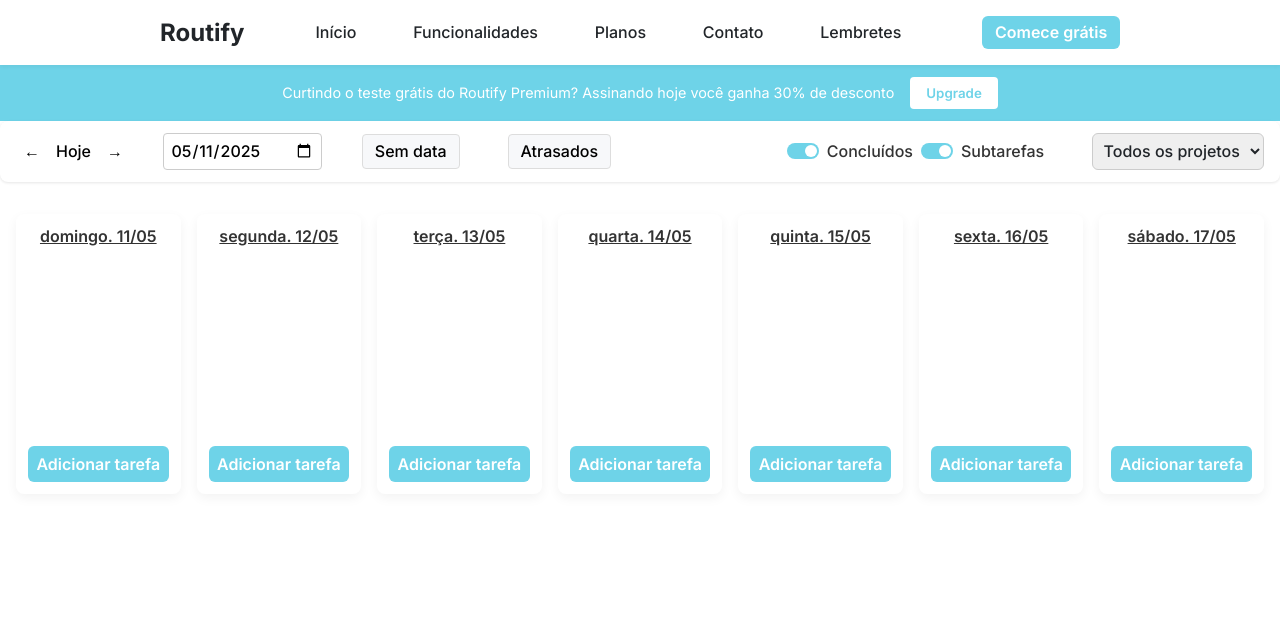
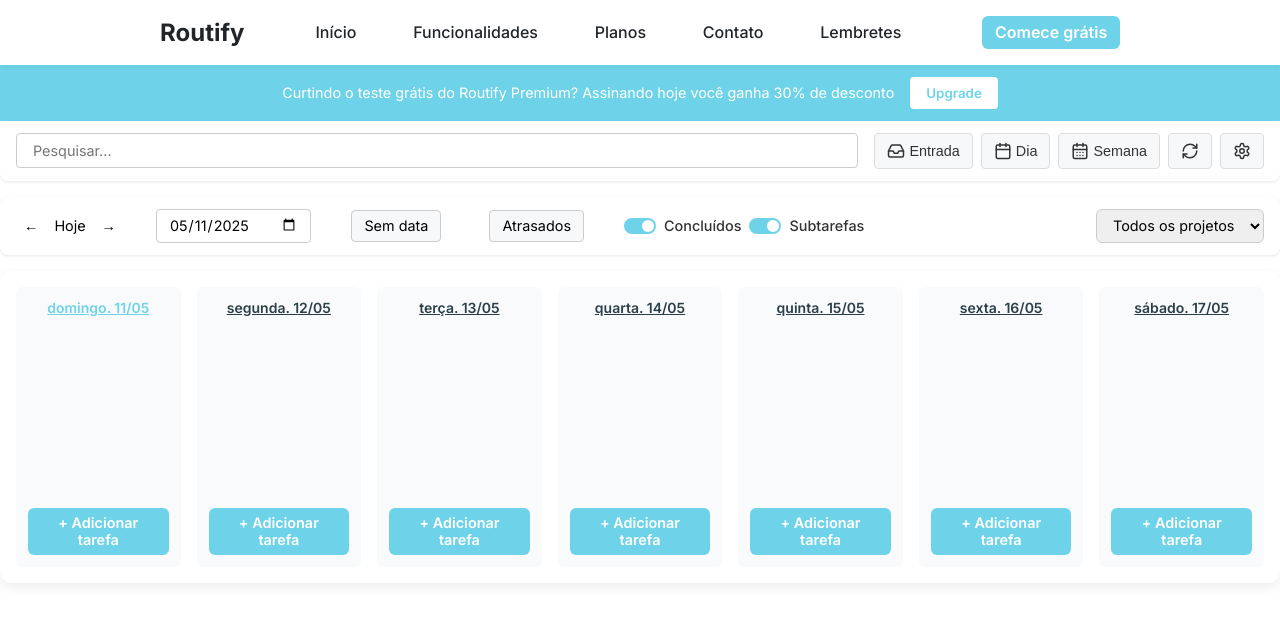
Before and after one commit to probsicke/routify, a React (Vite) app: page /semana in a window 1280 px wide. Shown: the top 624 px of the page. Built offline with nearby package versions, Linux system fonts and the light colour scheme.

Commit message:
frame create

```diff
--- a/package.json
+++ b/package.json
@@ -13,6 +13,7 @@
   "dependencies": {
     "date-fns": "^4.1.0",
     "framer-motion": "^12.12.1",
+    "lucide-react": "^0.511.0",
     "react": "^19.1.0",
     "react-dom": "^19.1.0",
     "react-router-dom": "^7.6.0"
--- /dev/null
+++ b/src/components/Frame/Frame.module.css
@@ -0,0 +1,43 @@
+
+:root {
+  --routify-blue: #6ED3E8;
+}
+
+.frame {
+  position: relative;
+  background-color: var(--routify-blue);
+  padding: 3rem 2rem;
+  text-align: center;
+  overflow: hidden;
+  margin: 2rem auto;
+}
+
+.frame::before {
+  content: '';
+  position: absolute;
+  top: 1rem;
+  left: 1rem;
+  width: 80px;
+  height: 80px;
+  background-image: radial-gradient(circle, rgba(255,255,255,0.5) 20%, transparent 20%);
+  background-size: 10px 10px;
+}
+
+.frame::after {
+  content: '';
+  position: absolute;
+  bottom: 1rem;
+  right: 1rem;
+  width: 80px;
+  height: 80px;
+  background-image: radial-gradient(circle, rgba(255,255,255,0.5) 20%, transparent 20%);
+  background-size: 10px 10px;
+  transform: rotate(180deg);
+}
+
+.screenshot {
+  max-width: 70%;
+  height: auto;
+  border-radius: 6px;
+  box-shadow: 0 4px 8px rgba(0,0,0,0.1);
+}
--- /dev/null
+++ b/src/components/Frame/Frame.tsx
@@ -0,0 +1,15 @@
+import React from 'react'
+import styles from './Frame.module.css'
+
+interface FrameProps {
+  src: string
+  alt?: string
+}
+
+export const Frame: React.FC<FrameProps> = ({ src, alt = 'Weekly View Screenshot' }) => (
+  <div className={styles.frame}>
+    <img src={src} alt={alt} className={styles.screenshot} />
+  </div>
+)
+
+export default Frame
--- a/src/components/WeekView/WeekView.css
+++ b/src/components/WeekView/WeekView.css
@@ -1,3 +1,47 @@
+.week-toolbar {
+  display: flex;
+  align-items: center;
+  gap: 1rem;
+  padding: 0.75rem 1rem;
+  background: #fff;
+  border-radius: 8px;
+  box-shadow: 0 1px 3px rgba(0, 0, 0, 0.1);
+  margin-bottom: 1rem;
+}
+
+.week-toolbar__search {
+  flex: 1;
+  padding: 0.5rem 1rem;
+  border: 1px solid #ccc;
+  border-radius: 4px;
+  font-size: 0.9rem;
+  font-family: 'Inter', sans-serif;
+}
+
+.week-toolbar__actions {
+  display: flex;
+  align-items: center;
+  gap: 0.5rem;
+}
+
+.toolbar-btn {
+  display: flex;
+  align-items: center;
+  gap: 0.25rem;
+  padding: 0.5rem 0.75rem;
+  background: #f7f8fa;
+  border: 1px solid #ddd;
+  border-radius: 4px;
+  font-size: 0.9rem;
+  color: #333;
+  cursor: pointer;
+  transition: background 0.2s, border-color 0.2s;
+}
+
+.toolbar-btn:hover {
+  background: #e2e6ea;
+  border-color: #ccc;
+}
 
 .week-header {
   display: flex;
@@ -13,107 +57,76 @@
 .week-header .nav-buttons button {
   background: none;
   border: none;
-  font-size: 1rem;
+  font-size: 0.9rem;
   padding: 0.5rem;
   cursor: pointer;
 }
+
 .week-header .today-btn {
-  font-size: 1rem;
+  font-size: 0.9rem;
   font-family: 'Inter', sans-serif;
-  font-weight: 500;
   background: #f0f4f8;
   border-radius: 4px;
 }
 
-.week-header .date-picker {
-  font-size: 1rem;
-  font-weight: 500;
+.week-header .date-picker,
+.week-header .filter-btn,
+.week-header .project-select {
+  font-size: 0.9rem;
   font-family: 'Inter', sans-serif;
-  padding: 0.4rem;
+  padding: 0.4rem 0.75rem;
   border: 1px solid #ccc;
   border-radius: 4px;
 }
 
 .week-header .filter-btn {
-  font-weight: 500;
-  font-family: 'Inter', sans-serif;
+  font-size: 0.9rem;
   background: #f7f8fa;
-  border: 1px solid #ddd;
-  border-radius: 4px;
-  padding: 0.4rem 0.75rem;
-  cursor: pointer;
-  font-size: 1rem;
+  border-color: #ccc;
+  ;
   margin: 0 0.5rem;
   transition: background 0.2s, border-color 0.2s;
 }
 
-.filter-btn:hover {
+.week-header .filter-btn:hover {
   background: #e2e6ea;
   border-color: #ccc;
 }
 
+.week-header .project-select {
+  font-size: 0.9rem;
+  margin-left: auto;
+  border-radius: 6px;
+}
+
 .week-header .toggles {
-  color: #212529;
-  font-family: 'Inter', sans-serif;
   display: flex;
   gap: 0.5rem;
-  font-weight: 500;
-  margin-left: auto;
-}
-.week-header .toggle {
-  font-family: 'Inter', sans-serif;
-  display: flex;
-  align-items: center;
-  gap: 0.25rem;
-  cursor: pointer;
-  font-size: 1rem;
-}
-
-.week-header .project-select {
-  color: #212529;
-  font-size: 1rem;
-  font-family: 'Inter', sans-serif;
-  padding: 0.4rem;
-  border: 1px solid #ccc;
-  border-radius: 6px;
-  font-weight: 500;
-  margin-left: 1rem;
-}
-
-.week-view {
-  display: grid;
-  grid-template-columns: repeat(7, 1fr);
-  grid-template-rows: minmax(280px, auto);
-  gap: 1rem;
-  padding: 1rem;
-}
-
-.toggles {
-  display: flex;
-  gap: 1.5rem;
   align-items: center;
 }
 
-.toggle-label {
+.week-header .toggle-label {
+  font-family: 'Inter', sans-serif;
+  font-size: 0.9rem;
   display: flex;
   align-items: center;
   gap: 0.5rem;
   cursor: pointer;
 }
 
-.switch {
+.week-header .switch {
   position: relative;
   width: 32px;
   height: 16px;
 }
 
-.switch input {
+.week-header .switch input {
   opacity: 0;
   width: 0;
   height: 0;
 }
 
-.slider {
+.week-header .slider {
   position: absolute;
   top: 0;
   left: 0;
@@ -124,7 +137,7 @@
   transition: background 0.2s;
 }
 
-.slider:before {
+.week-header .slider:before {
   content: '';
   position: absolute;
   width: 12px;
@@ -136,55 +149,81 @@
   transition: transform 0.2s;
 }
 
-.switch input:checked + .slider {
-  background: #6ED3E8;
+.week-header .switch input:checked+.slider {
+  background: var(--color-blue-aqua);
 }
 
-.switch input:checked + .slider:before {
+.week-header .switch input:checked+.slider:before {
   transform: translateX(16px);
 }
 
-.toggle-text {
-  font-size: 1rem;
+.week-header .toggle-text {
+  font-size: 0.9rem;
   color: #333;
   font-weight: 500;
 }
 
+.week-view {
+  display: grid;
+  grid-template-columns: repeat(7, 1fr);
+  gap: 1rem;
+  padding: 1rem;
+  background-color: #fff;
+  border-radius: 12px;
+  box-shadow: 0 4px 12px rgba(0, 0, 0, 0.08);
+  overflow: hidden;
+}
+
 .day-column {
-  background: #fff;
-  border-radius: 8px;
+  background-color: #f9fafb;
+  border-radius: 6px;
   padding: 0.75rem;
   min-height: 280px;
   display: flex;
   flex-direction: column;
-  box-shadow: 0 4px 12px rgba(0, 0, 0, 0.05);
+}
+
+.day-column:last-child {
+  border-right: none;
 }
 
 .day-header {
   text-align: center;
   font-family: 'Inter', sans-serif;
+  font-size: 0.875rem;
   font-weight: 600;
   margin-bottom: 0.5rem;
   text-decoration: underline;
+  color: #2a3f48;
+}
+
+.day-header.today {
+  color: var(--color-blue-aqua);
+}
+
+.tasks-container {
+  flex: 1;
 }
 
 .add-task {
-  color: var(--color-white);
-  font-size: 1rem;
-  background: var(--color-blue-aqua);
+  width: 100%;
+  margin-top: auto;
+  padding: 0.4rem 0.8rem;
+  font-size: 0.9rem;
   font-family: 'Inter', sans-serif;
-  margin-top: auto;
-  padding: 0.5rem;
+  font-weight: 600;
+  color: #fff;
+  background-color: var(--color-blue-aqua);
   border: none;
   border-radius: 6px;
   text-align: center;
-  font-weight: 600;
   cursor: pointer;
-  transition: background 0.2s;
+  transition: background-color 0.2s, opacity 0.2s;
 }
 
 .add-task:hover {
-  background: #56bed3;
+  background-color: #56bed3;
+  opacity: 0.9;
 }
 
 @media (max-width: 768px) {
--- a/src/components/WeekView/WeekView.tsx
+++ b/src/components/WeekView/WeekView.tsx
@@ -1,8 +1,9 @@
 import { useState } from 'react'
 import { format, startOfWeek, addDays, subDays, isSameDay } from 'date-fns'
 import { ptBR } from 'date-fns/locale'
+import { Inbox, Calendar, CalendarDays, RefreshCw, Settings } from 'lucide-react'
 import './WeekView.css'
-import { CreateTaskModal } from '../CreateTaskModal/CreateTaskModal';
+import { CreateTaskModal } from '../CreateTaskModal/CreateTaskModal'
 
 export function WeekView() {
   const [currentDate, setCurrentDate] = useState(new Date())
@@ -29,20 +30,41 @@
 
   return (
     <>
+      <div className="week-toolbar">
+        <input
+          type="text"
+          placeholder="Pesquisar..."
+          className="week-toolbar__search"
+        />
+        <div className="week-toolbar__actions">
+          <button className="toolbar-btn">
+            <Inbox size={18} />
+            <span>Entrada</span>
+          </button>
+          <button className="toolbar-btn">
+            <Calendar size={18} />
+            <span>Dia</span>
+          </button>
+          <button className="toolbar-btn">
+            <CalendarDays size={18} />
+            <span>Semana</span>
+          </button>
+          <button className="toolbar-btn">
+            <RefreshCw size={18} />
+          </button>
+          <button className="toolbar-btn">
+            <Settings size={18} />
+          </button>
+        </div>
+      </div>
+
       <header className="week-header">
         <div className="nav-buttons">
-          <button onClick={() => setCurrentDate(subDays(currentDate, 1))}>
-            ←
-          </button>
-          <button
-            className="today-btn"
-            onClick={() => setCurrentDate(new Date())}
-          >
+          <button onClick={() => setCurrentDate(subDays(currentDate, 1))}>←</button>
+          <button className="today-btn" onClick={() => setCurrentDate(new Date())}>
             Hoje
           </button>
-          <button onClick={() => setCurrentDate(addDays(currentDate, 1))}>
-            →
-          </button>
+          <button onClick={() => setCurrentDate(addDays(currentDate, 1))}>→</button>
         </div>
         <input
           type="date"
@@ -93,13 +115,12 @@
           const isToday = isSameDay(day, currentDate)
           return (
             <div key={day.toISOString()} className="day-column">
-              <div
-                className={`day-header${isToday ? ' today' : ''}`}
-              >
+              <div className={`day-header${isToday ? ' today' : ''}`}>
                 {format(day, 'eee. dd/MM', { locale: ptBR })}
               </div>
-              <button className="add-task" onClick={() => handleAddClick(day)}>
-                 Adicionar tarefa
+
+              <button className="add-task add-task--large" onClick={() => handleAddClick(day)}>
+                + Adicionar tarefa
               </button>
             </div>
           )
@@ -114,3 +135,5 @@
     </>
   )
 }
+
+export default WeekView
--- /dev/null
+++ b/src/declarations.d.ts
@@ -0,0 +1 @@
+declare module 'lucide-react';
--- a/src/pages/Home.tsx
+++ b/src/pages/Home.tsx
@@ -1,4 +1,5 @@
 import Hero from '../components/Hero/Hero'
+import Frame from '../components/Frame/Frame'
 import { Features } from '../components/Features/Features'
 import { Pricing } from '../components/Pricing/Pricing'
 import { Footer } from '../components/Footer/Footer'
@@ -6,6 +7,7 @@
 export const Home: React.FC = () => (
   <>
     <Hero />
+    <Frame src="/public/weekview.png" />
     <Features />
     <Pricing />
     <Footer />
```
Also changed, not shown: public/weekview.png (added), 1 other file (tests, documents, lock files or other folders).
